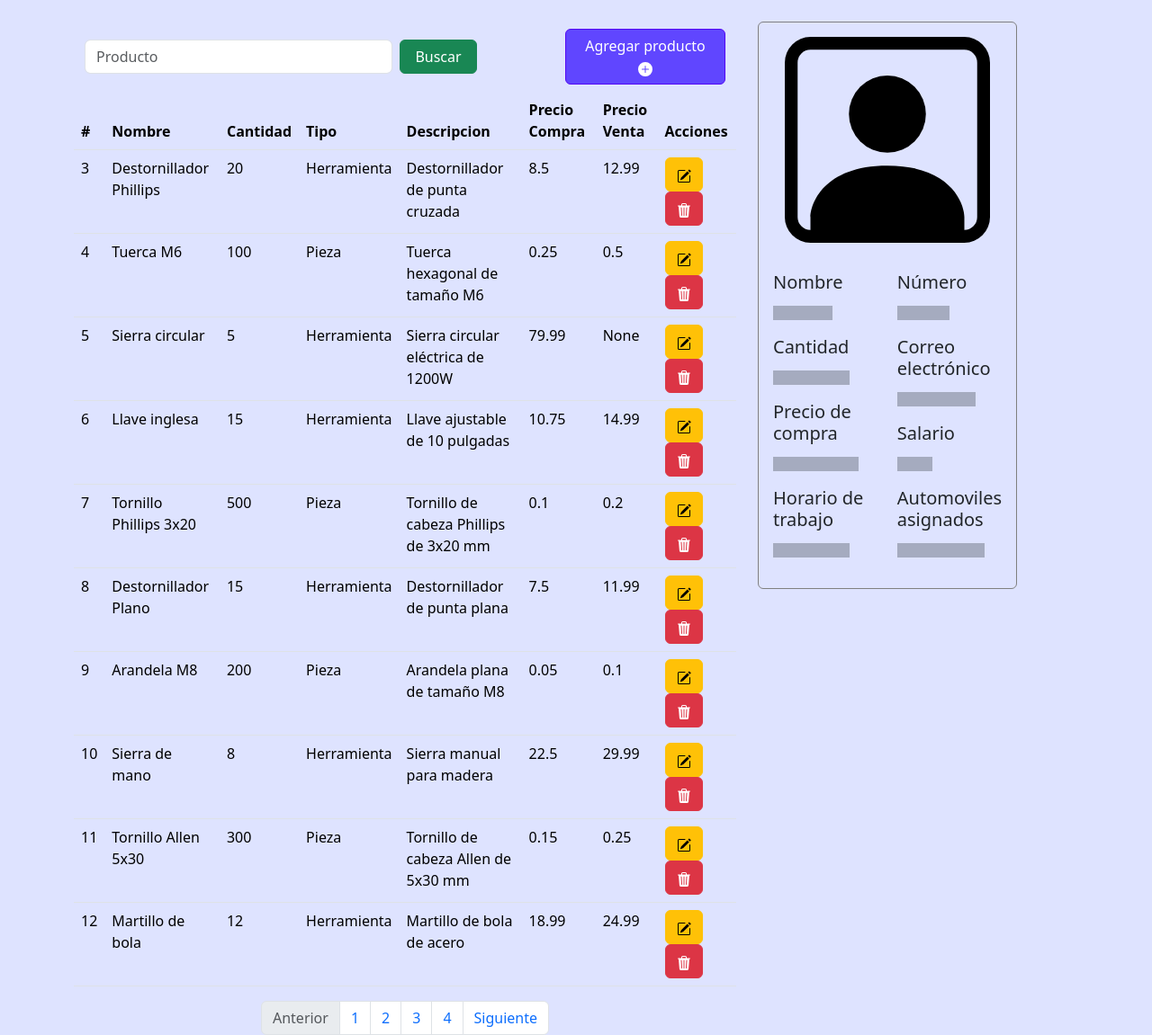
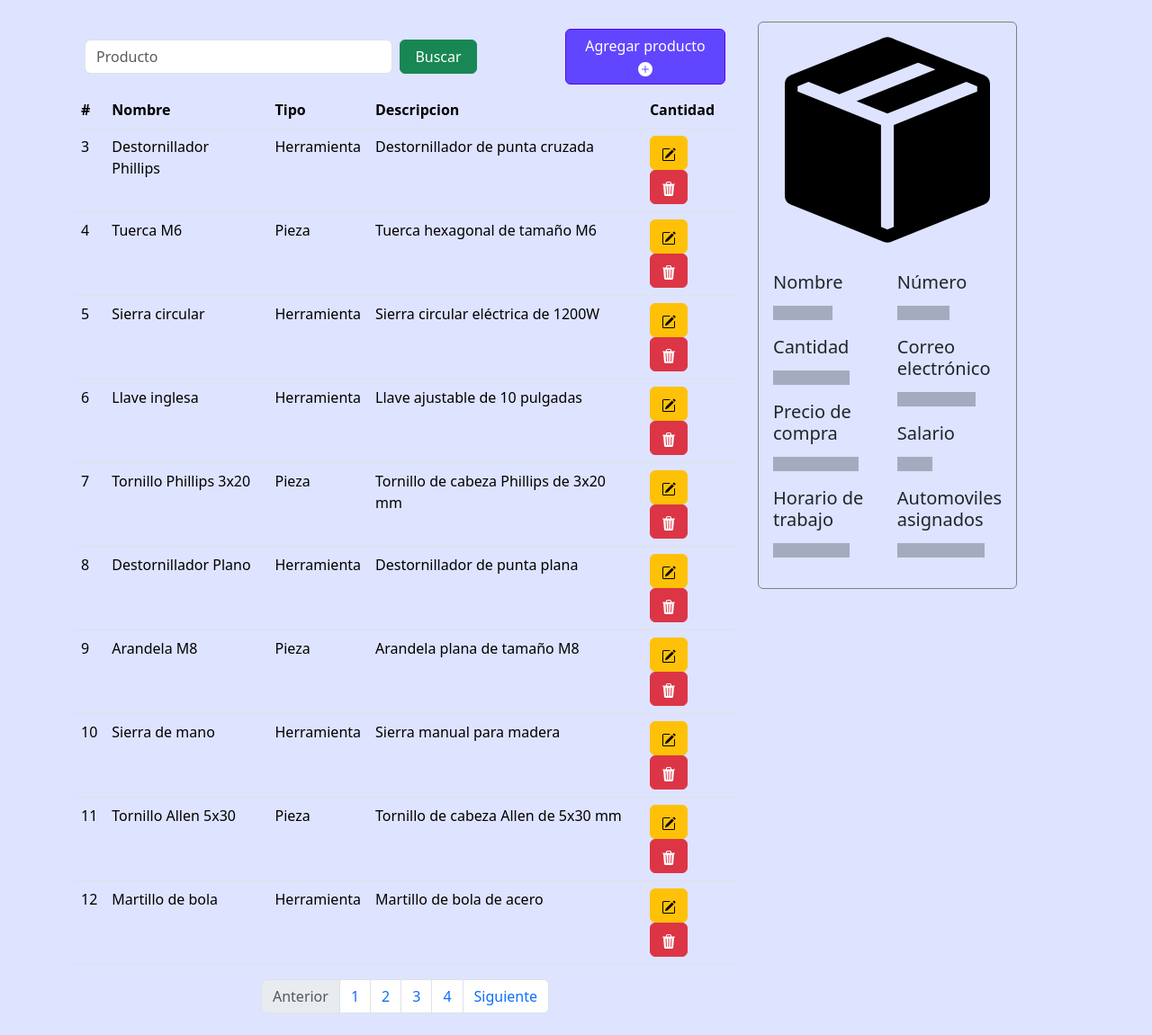
Before and after one commit to noriegaencinas/arnold_autorefrigeraciones, a Flask app: page /menu/inventario in a window 1280 px wide. Shown: the part 79-1230 px from the top of the page at 90% size. Run offline with Flask 3, Linux system fonts and the light colour scheme; a user stored in the database is signed in; data comes from the database, SQL or seed files in the repository; both versions use the stored data as it was after the commit.

Commit message:
fixing preview on menu_inventario

```diff
--- a/static/js/menu_inventario.js
+++ b/static/js/menu_inventario.js
@@ -1,40 +1,34 @@
 document.addEventListener('DOMContentLoaded', function () {
-    const rows = document.querySelectorAll('#tabla_empleados tbody tr');
+    const rows = document.querySelectorAll('#tabla_inventario tbody tr');
 
     rows.forEach(row => {
       row.addEventListener('click', function () {
         // Extract information from the clicked row
         const nombre = row.cells[1].textContent;
-        const cargo = row.cells[2].textContent;
-        const numero = row.cells[3].textContent;
-        const correo = row.cells[4].textContent;
-        const fecha_contratacion = row.cells[5].textContent;
-        const horario_trabajo = row.cells[6].textContent;
-        const salario = row.cells[7].textContent;
-        const automoviles_asignados = row.cells[8].textContent;
+        const tipo = row.cells[2].textContent;
+        const descripcion = row.cells[3].textContent;
+        const cantidad = row.cells[3].textContent;
+        const precio_compra = row.cells[4].textContent;
+        const precio_venta = row.cells[5].textContent;
 
         // Update the content of the details card
         document.getElementById('details_card').innerHTML = `
-        <img src="/static/icons/person-square.svg" class="card-img-top my-3 mx-auto" style="max-width: 80%;" alt="...">
+        <img src="/static/icons/box-seam-fill.svg" class="card-img-top my-3 mx-auto" style="max-width: 80%;" alt="...">
         <div class="card-body">
           <div class="row">
             <div class="col">
               <h5 class="card-title">Nombre</h5>
               <p class="card-text">${nombre}</p>
-              <h5 class="card-title">Cargo</h5>
-              <p class="card-text">${cargo}</p>
-              <h5 class="card-title">Fecha de contratación</h5>
-              <p class="card-text">${fecha_contratacion}</p>
-              <h5 class="card-title">Horario de trabajo</h5>
-              <p class="card-text">${horario_trabajo}</p>
-              <h5 class="card-title">Numero</h5>
-              <p class="card-text">${numero}</p>
-              <h5 class="card-title">Correo electrónico</h5>
-              <p class="card-text">${correo}</p>
-              <h5 class="card-title">Salario</h5>
-              <p class="card-text">${salario}</p>
-              <h5 class="card-title">Reparaciones asignadas</h5>
-              <p class="card-text">${automoviles_asignados}</p>
+              <h5 class="card-title">Tipo</h5>
+              <p class="card-text">${tipo}</p>
+              <h5 class="card-title">Descripción</h5>
+              <p class="card-text">${descripcion}</p>
+              <h5 class="card-title">Cantidad</h5>
+              <p class="card-text">${cantidad}</p>
+              <h5 class="card-title">Precio compra</h5>
+              <p class="card-text">${precio_compra}</p>
+              <h5 class="card-title">Precio venta</h5>
+              <p class="card-text">${precio_venta}</p>
             </div>
           </div>
         </div>
--- a/templates/menu_inventario.html
+++ b/templates/menu_inventario.html
@@ -31,12 +31,12 @@
           <tr>
             <th scope="col">#</th>
             <th scope="col">Nombre</th>
-            <th scope="col">Cantidad</th>
             <th scope="col">Tipo</th>
             <th scope="col">Descripcion</th>
-            <th scope="col">Precio Compra</th>
-            <th scope="col">Precio Venta</th>
-            <th scope="col">Acciones</th>
+            <th scope="col">Cantidad</th>
+            <th class="d-none" scope="col">Precio Compra</th>
+            <th class="d-none" scope="col">Precio Venta</th>
+            <th class="d-none" scope="col">Acciones</th>
           </tr>
         </thead>
         <tbody>
@@ -44,11 +44,11 @@
             <tr>
               <td>{{producto.id_inventario}}</td>
               <td>{{producto.Nombre}}</td>
-              <td>{{producto.Cantidad}}</td>
               <td>{{producto.Tipo}}</td>
               <td>{{producto.Descripcion}}</td>
-              <td>{{producto.PrecioCompra}}</td>
-              <td>{{producto.PrecioVenta}}</td>
+              <td class="d-none">{{producto.Cantidad}}</td>
+              <td class="d-none">{{producto.PrecioCompra}}</td>
+              <td class="d-none">{{producto.PrecioVenta}}</td>
               <td>
                 <button type="button" class="btn btn-warning" data-bs-toggle="modal" data-bs-target="#modal_update{{producto.id_inventario}}">
                     <svg xmlns="http://www.w3.org/2000/svg" width="16" height="16" fill="currentColor" class="bi bi-pencil-square" viewBox="0 0 16 16">
@@ -156,7 +156,7 @@
       <!-- this is the card for the employee details -->
     <div class="col-lg-4 child">
       <div class="card card-color" style="width: 18rem;" id="details_card">
-        <img src="/static/icons/person-square.svg" class="card-img-top my-3 mx-auto" style="max-width: 80%;" alt="...">
+        <img src="/static/icons/box-seam-fill.svg" class="card-img-top my-3 mx-auto" style="max-width: 80%;" alt="...">
         <div class="card-body">
           <div class="row">
             <div class="col">
@@ -246,5 +246,7 @@
     </div>
   </div>
 </div>
+
 <script src="/static/js/scripts.js"></script>
+<script src="/static/js/menu_inventario.js"></script>
 {% endblock %}
--- a/templates/menu_reparaciones.html
+++ b/templates/menu_reparaciones.html
@@ -47,7 +47,7 @@
           <!-- Aqui los td ocultos -->
           <td class="d-none">a</td>
           <td>
-            <button type="button" class="btn btn-info" data-bs-toggle="modal" data-bs-target="#modal_update{{automovil.id_automovil}}">
+            <button type="button" class="btn btn-info" data-bs-toggle="modal" data-bs-target="#modal_active{{automovil.id_automovil}}">
               <svg xmlns="http://www.w3.org/2000/svg" width="16" height="16" fill="currentColor" class="bi bi-eye-fill" viewBox="0 0 16 16">
                 <path d="M10.5 8a2.5 2.5 0 1 1-5 0 2.5 2.5 0 0 1 5 0"/>
                 <path d="M0 8s3-5.5 8-5.5S16 8 16 8s-3 5.5-8 5.5S0 8 0 8m8 3.5a3.5 3.5 0 1 0 0-7 3.5 3.5 0 0 0 0 7"/>
@@ -61,7 +61,7 @@
           </td>
         </tr>
         <!-- Modal of update automovil-->
-        <div class="modal fade" id="modal_update{{automovil.id_automovil}}" tabindex="-1" aria-labelledby="exampleModalLabel" aria-hidden="true" >
+        <div class="modal fade" id="modal_active{{automovil.id_automovil}}" tabindex="-1" aria-labelledby="exampleModalLabel" aria-hidden="true" >
           <div class="modal-dialog modal-dialog-centered modal-lg">
             <div class="modal-content">
               <div class="modal-header">
```
Also changed, not shown: instance/arnold_autorefrigeraciones.db.
